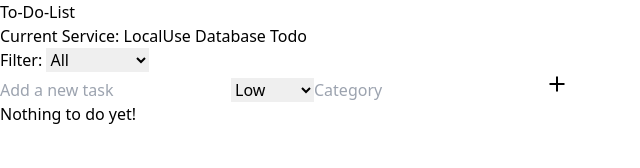
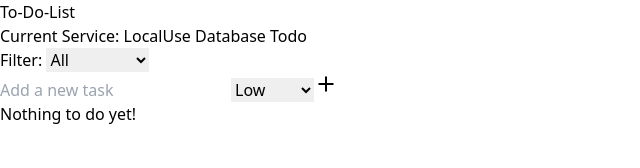
Before and after one commit to 22Frankfert/CPE343_FinalProject, a React (Vite) app in the folder Frontend/: page / in a window 1280 px wide. Shown: the top 168 px of the page, without its empty margins (0-640 px from the left). Built offline with nearby package versions, Linux system fonts and the light colour scheme.

Commit message:
fix: remove category field.

```diff
--- a/Frontend/src/App.tsx
+++ b/Frontend/src/App.tsx
@@ -19,9 +19,8 @@ function App() {
   const addTodo = async (
     text: string,
     priority: Priority,
-    category: string
   ) => {
-    await todoService.addTodo(text, priority, category);
+    await todoService.addTodo(text, priority);
     await fetchTodos();
   };
 
--- a/Frontend/src/components/AddItem.tsx
+++ b/Frontend/src/components/AddItem.tsx
@@ -6,22 +6,19 @@ interface AddTodoProps {
   addTodo: (
     text: string,
     priority: Priority,
-    category: string
   ) => Promise<void>;
 }
 
 const AddItem: React.FC<AddTodoProps> = ({ addTodo }) => {
   const [text, setText] = useState("");
   const [priority, setPriority] = useState<Priority>("low");
-  const [category, setCategory] = useState("");
 
   const handleSubmit = async (e: React.FormEvent) => {
     e.preventDefault();
     if (text.trim()) {
-      await addTodo(text, priority, category);
+      await addTodo(text, priority);
       setText("");
       setPriority("low");
-      setCategory("");
     }
   };
 
@@ -51,13 +48,6 @@ const AddItem: React.FC<AddTodoProps> = ({ addTodo }) => {
         <option value="medium">Medium</option>
         <option value="high">High</option>
       </select>
-      <input
-        type="text"
-        value={category}
-        onChange={(e) => setCategory(e.target.value)}
-        placeholder="Category"
-        className="p-2 rounded-md w-2/3"
-      />
       <button
         type="submit"
         className="
--- a/Frontend/src/components/ToDoItem.tsx
+++ b/Frontend/src/components/ToDoItem.tsx
@@ -47,7 +47,7 @@ const ToDoItem: React.FC<ToDoItemProps> = ({
             todo.completed ? "line-through" : "none"
           )}
         >
-          {todo.text} - {todo.priority} - {todo.category}
+          {todo.text} - {todo.priority}
         </p>
       </div>
       <div className="flex flex-col justify-center gap-2">
--- a/Frontend/src/interfaces/todo.ts
+++ b/Frontend/src/interfaces/todo.ts
@@ -3,7 +3,6 @@ export interface ITodo {
   text: string;
   completed: boolean;
   priority: Priority;
-  category: string;
 }
 
 export type Priority = "low" | "medium" | "high";
@@ -12,14 +11,12 @@ export interface TodoService {
   addTodo: (
     text: string,
     priority: Priority,
-    category: string
   ) => Promise<void>;
   getTodos: () => Promise<ITodo[]>;
   updateTodo: (
     id: number,
     text: string,
     priority: Priority,
-    category: string
   ) => Promise<void>;
   deleteTodo: (id: number) => Promise<void>;
   toggleTodo: (id: number) => Promise<void>;
--- a/Frontend/src/services/todoservice/TodoApiService.ts
+++ b/Frontend/src/services/todoservice/TodoApiService.ts
@@ -9,14 +9,12 @@ class TodoApiService implements TodoService {
   addTodo = async (
     text: string,
     priority: Priority,
-    category: string
   ): Promise<void> => {
     const newTodo: ITodo = {
       id: Date.now(),
       text,
       completed: false,
       priority,
-      category,
     };
 
     this.todos.push(newTodo);
@@ -30,10 +28,9 @@ class TodoApiService implements TodoService {
     id: number,
     text: string,
     priority: Priority,
-    category: string
   ): Promise<void> => {
     this.todos = this.todos.map((todo) =>
-      todo.id === id ? { ...todo, text, priority, category } : todo
+      todo.id === id ? { ...todo, text, priority } : todo
     );
   };
 
--- a/Frontend/src/services/todoservice/TodoService.ts
+++ b/Frontend/src/services/todoservice/TodoService.ts
@@ -6,14 +6,12 @@ class TodoServiceImpl implements TodoService {
   addTodo = async (
     text: string,
     priority: Priority,
-    category: string
   ): Promise<void> => {
     const newTodo: ITodo = {
       id: Date.now(),
       text,
       completed: false,
       priority,
-      category,
     };
 
     this.todos.push(newTodo);
@@ -27,10 +25,9 @@ class TodoServiceImpl implements TodoService {
     id: number,
     text: string,
     priority: Priority,
-    category: string
   ): Promise<void> => {
     this.todos = this.todos.map((todo) =>
-      todo.id === id ? { ...todo, text, priority, category } : todo
+      todo.id === id ? { ...todo, text, priority } : todo
     );
   };
 
```
